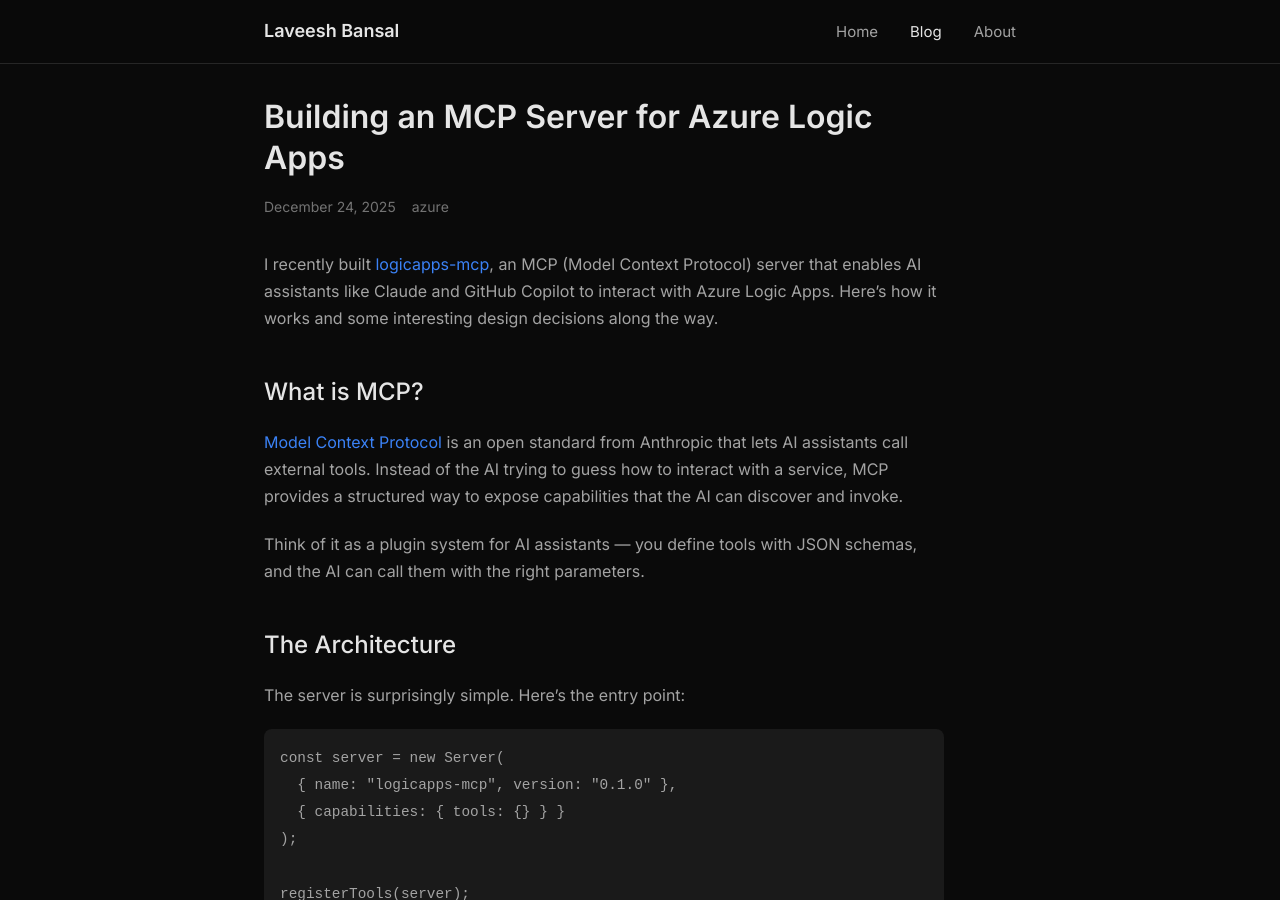
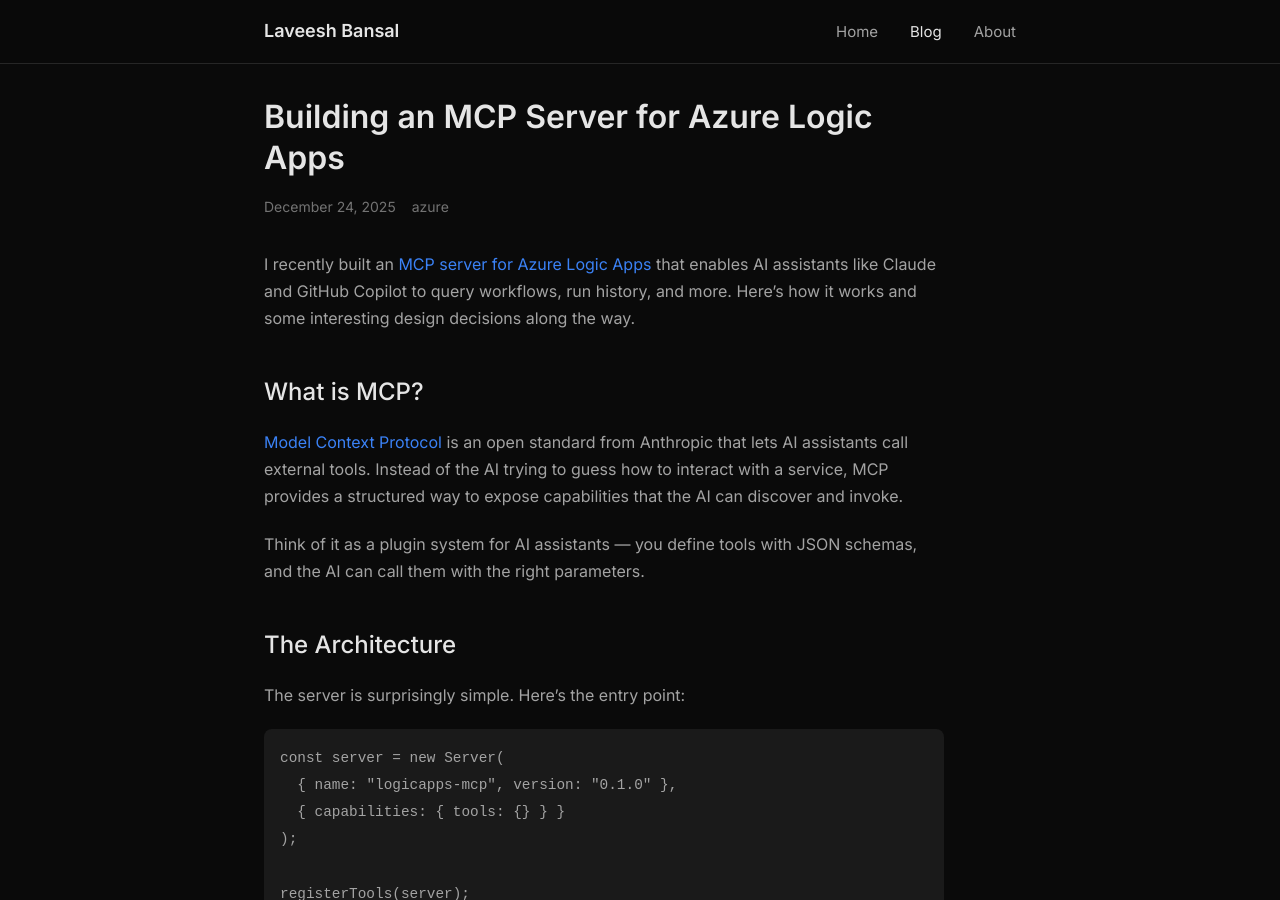
Before and after one commit to laveeshb/laveeshb.github.io, a Jekyll site: the page built from _posts/2025-12-24-building-mcp-server-for-azure-logic-apps.md, in a window 1280 px wide and 900 px high. Built offline with Jekyll 4.4.1, drawn with Linux system fonts in a browser that asks for light colours; comment, search, counter and statistics services are not loaded.

Commit message:
Update intro

```diff
--- a/_posts/2025-12-24-building-mcp-server-for-azure-logic-apps.md
+++ b/_posts/2025-12-24-building-mcp-server-for-azure-logic-apps.md
@@ -7,7 +7,7 @@
 excerpt: "How I built an MCP server that lets AI assistants interact with Azure Logic Apps."
 ---
 
-I recently built [logicapps-mcp](https://github.com/laveeshb/logicapps-mcp), an MCP (Model Context Protocol) server that enables AI assistants like Claude and GitHub Copilot to interact with Azure Logic Apps. Here's how it works and some interesting design decisions along the way.
+I recently built an [MCP server for Azure Logic Apps](https://github.com/laveeshb/logicapps-mcp) that enables AI assistants like Claude and GitHub Copilot to query workflows, run history, and more. Here's how it works and some interesting design decisions along the way.
 
 ## What is MCP?
 
```
